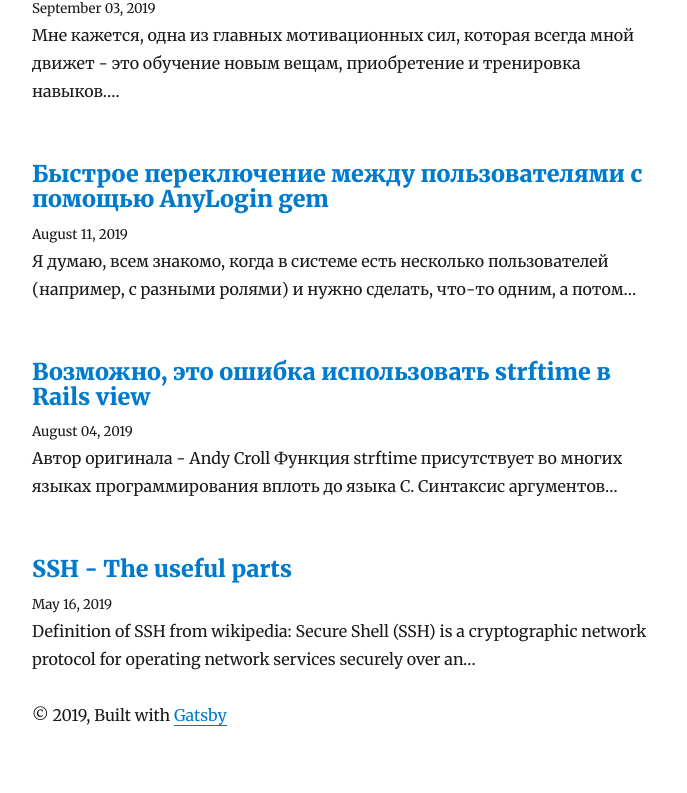
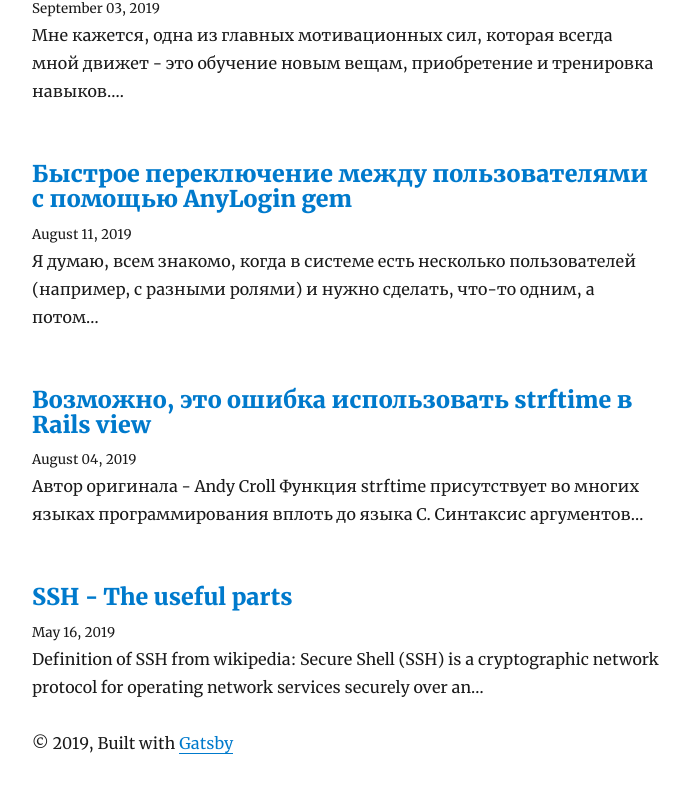
Before and after one commit to slavik925/outofmemory, a Gatsby site: page / in a window 1280 px wide. Shown: the part 552-1345 px from the top of the page, without its empty margins (293-980 px from the left). Before the commit the page ends 1323 px from the top, so only its background shows below. Built offline with nearby package versions, Linux system fonts and the light colour scheme; Gatsby itself is replaced by a stand-in of ours; some packages are replaced by stand-ins of ours.

Commit message:
Add Merriweather variable font

```diff
--- a/gatsby-browser.js
+++ b/gatsby-browser.js
@@ -1,5 +1 @@
-// custom typefaces
-import "typeface-merriweather"
-import "./src/fonts/Montserrat-Black.woff2"
-
 require("prismjs/themes/prism-solarizedlight.css")
--- a/src/components/layout.css
+++ b/src/components/layout.css
@@ -3,3 +3,9 @@
   src: url('../fonts/Montserrat-Black.woff2') format('woff2');
   font-weight: 900;
 }
+
+@font-face {
+  font-family: 'Merriweather';
+  src: url('../fonts/Merriweather-Roman-VF.woff2') format('woff2');
+  font-weight: 400 700 900
+}
```
Also changed, not shown: src/fonts/Merriweather-Roman-VF.woff2 (added).
